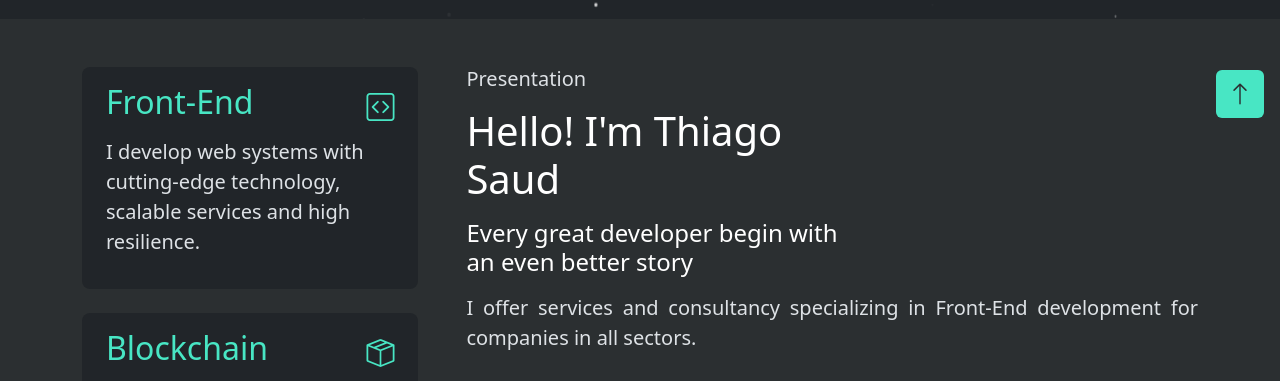
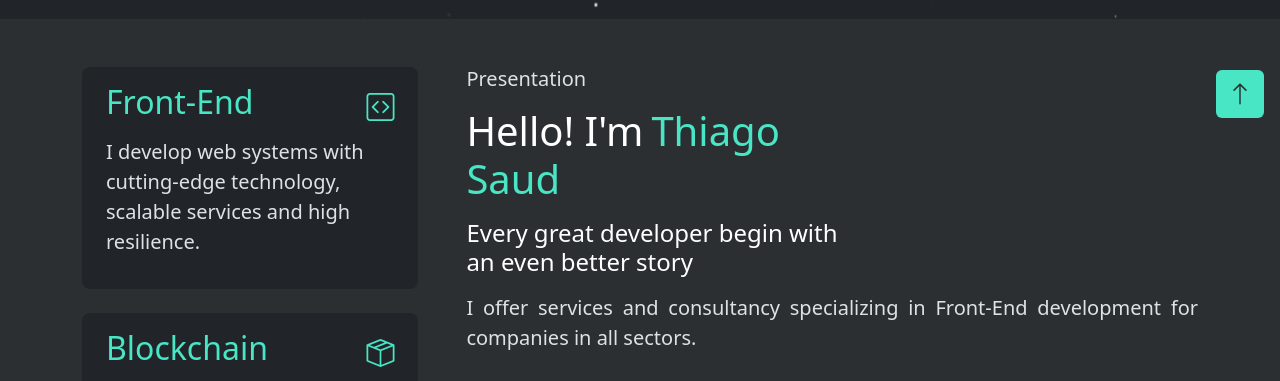
Before and after one commit to thiagosauddev/thiagosauddev.github.io, a website built with webpack: page src/pages/index.html in a window 1280 px wide. Shown: the part 634-1015 px from the top of the page. Built offline with nearby package versions, Linux system fonts and the light colour scheme.

Commit message:
feat: 🎸 Added text-success color in title [INDEX]

```diff
--- a/src/pages/index.html
+++ b/src/pages/index.html
@@ -183,11 +183,15 @@
 
 						<div class="d-flex flex-column gap-2 w-md-75 px-1 px-md-0">
 							<h1 class="fs-5 text-dark-emphasis">Presentation</h1>
-							<h2 class="fs-1 text-white">
-								Hello! I'm Thiago
-								<br />
-								Saud
-							</h2>
+
+							<div class="d-flex flex-column">
+								<div class="d-flex gap-2">
+									<h2 class="fs-1 text-white mb-0">Hello! I'm</h2>
+									<h2 class="fs-1 text-success mb-0">Thiago</h2>
+								</div>
+
+								<h2 class="fs-1 text-success">Saud</h2>
+							</div>
 
 							<h3 class="fs-4 text-white">
 								Every great developer begin with <br />
```
